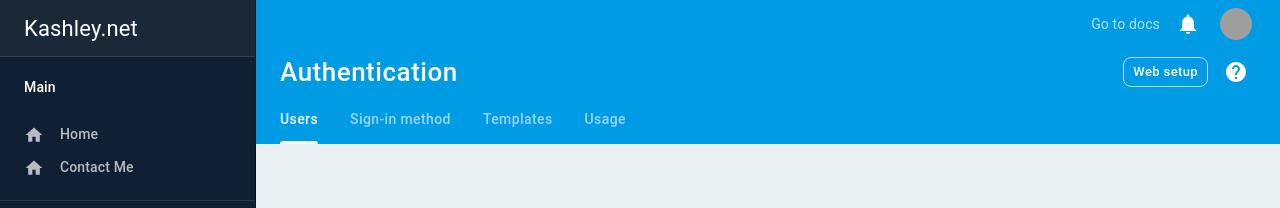
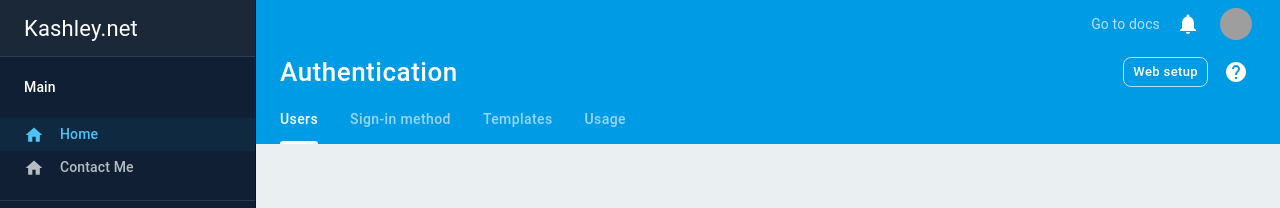
Before and after one commit to KevinAshley/kashley.net, a React (Create React App) app: page / in a window 1280 px wide. Shown: the top 208 px of the page. Built offline with nearby package versions, Linux system fonts and the light colour scheme; grey boxes are pictures that could not be loaded.

Commit message:
react-routed nav links

```diff
--- a/src/components/navigator.js
+++ b/src/components/navigator.js
@@ -9,7 +9,7 @@ import ListItem from "@mui/material/ListItem";
 import ListItemButton from "@mui/material/ListItemButton";
 import ListItemIcon from "@mui/material/ListItemIcon";
 import ListItemText from "@mui/material/ListItemText";
-import { Link } from "react-router-dom";
+import { Link, useLocation } from "react-router-dom";
 import HomeIcon from "@mui/icons-material/Home";
 import PeopleIcon from "@mui/icons-material/People";
 import DnsRoundedIcon from "@mui/icons-material/DnsRounded";
@@ -56,8 +56,10 @@ const itemCategory = {
     px: 3,
 };
 
-export default function Navigator(props) {
+const Navigator = (props) => {
     const { ...other } = props;
+    const location = useLocation();
+    const { pathname } = location;
 
     return (
         <Drawer variant="permanent" {...other}>
@@ -80,9 +82,9 @@ export default function Navigator(props) {
                                 {id}
                             </ListItemText>
                         </ListItem>
-                        {children.map(
-                            ({ label: childId, icon, route, active }) => {
+                        {children.map(({ label: childId, icon, route }) => {
                             const Icon = icon;
+                            const active = pathname === route;
                             return (
                                 <ListItem disablePadding key={childId}>
                                     <ListItemButton
@@ -94,14 +96,11 @@ export default function Navigator(props) {
                                         <ListItemIcon>
                                             <Icon />
                                         </ListItemIcon>
-                                            <ListItemText>
-                                                {childId}
-                                            </ListItemText>
+                                        <ListItemText>{childId}</ListItemText>
                                     </ListItemButton>
                                 </ListItem>
                             );
-                            }
-                        )}
+                        })}
 
                         <Divider sx={{ mt: 2 }} />
                     </Box>
@@ -109,4 +108,6 @@ export default function Navigator(props) {
             </List>
         </Drawer>
     );
-}
+};
+
+export default Navigator;
```
Lines whose indentation alone changed are shown as unchanged.
